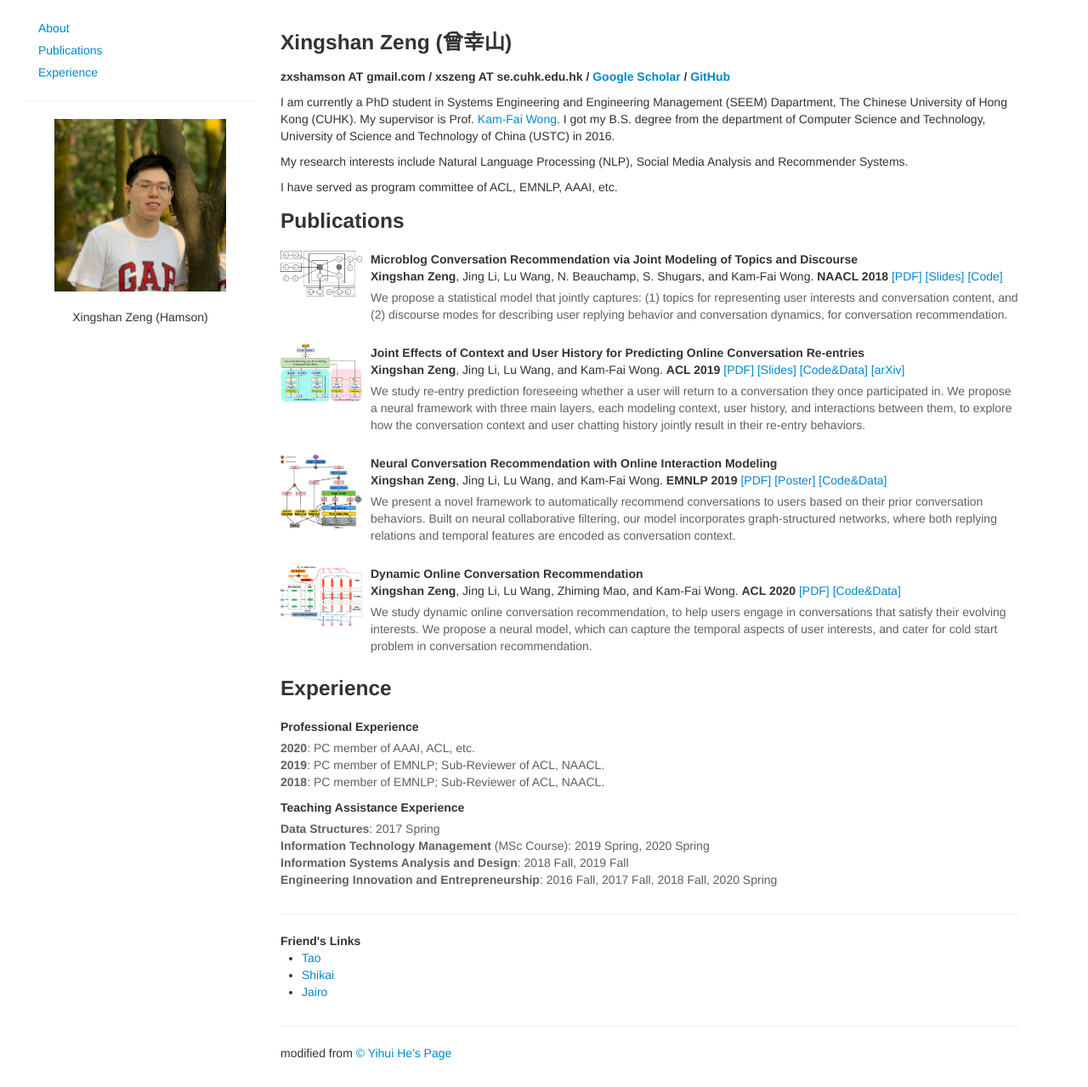
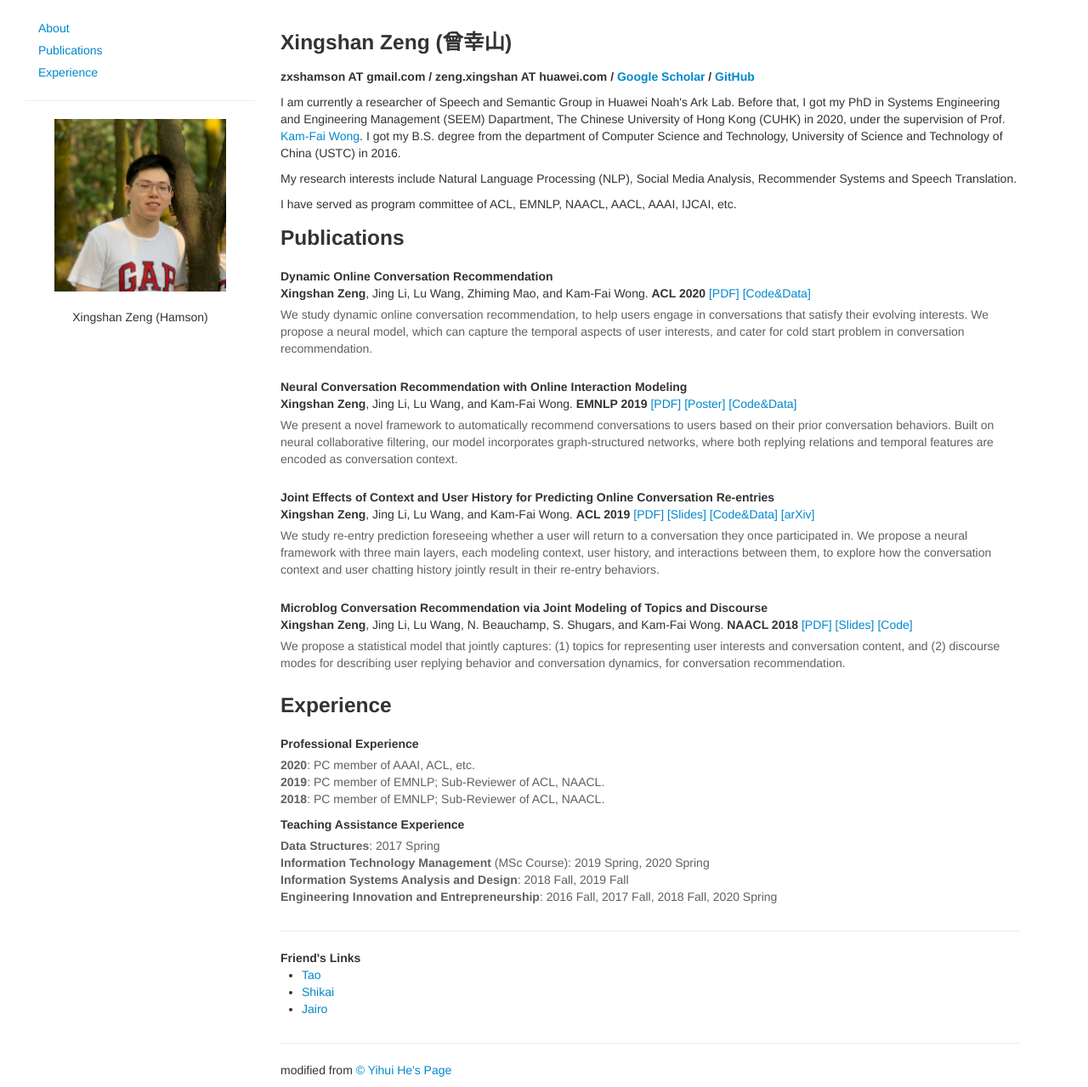
Before and after one commit to zxshamson/zxshamson.github.io, a Jekyll site: the page index.html, which Jekyll copies as it is, in a window 1280 px wide and 1279 px high. Shown: the whole window at 85% size. Built offline with Jekyll 4.4.1, drawn with Linux system fonts in a browser that asks for light colours.

Commit message:
update profile

```diff
--- a/index.html
+++ b/index.html
@@ -66,7 +66,7 @@
             </h3>
             <h5>
                 zxshamson AT gmail.com
-                / xszeng AT se.cuhk.edu.hk
+                / zeng.xingshan AT huawei.com
                 / <a target="_blank"
                  href="https://scholar.google.com/citations?user=Ca08I6AAAAAJ&hl=en">Google Scholar</a>
                 / <a target="_blank"
@@ -81,11 +81,11 @@
             <a class="visible-phone pull-left" href="http://daggerfs.com/index.html#">
                 <img class="media-object" src="assets_files/me.jpeg" width="96px" style="margin: 0px 10px">
             </a>
-            <p>I am currently a PhD student in Systems Engineering and Engineering Management (SEEM) Dapartment, The Chinese University of Hong Kong (CUHK). My supervisor is Prof. <a target="_blank" href="http://www.cintec.cuhk.edu.hk/kfwong/">Kam-Fai Wong</a>. I got my B.S. degree from the department of Computer Science and Technology, University of Science and Technology of China (USTC) in 2016. </p>
+            <p>I am currently a researcher of Speech and Semantic Group in Huawei Noah's Ark Lab. Before that, I got my PhD in Systems Engineering and Engineering Management (SEEM) Dapartment, The Chinese University of Hong Kong (CUHK) in 2020, under the supervision of Prof. <a target="_blank" href="http://www.cintec.cuhk.edu.hk/kfwong/">Kam-Fai Wong</a>. I got my B.S. degree from the department of Computer Science and Technology, University of Science and Technology of China (USTC) in 2016. </p>
 
-            <p>My research interests include Natural Language Processing (NLP), Social Media Analysis and Recommender Systems.</p>
+            <p>My research interests include Natural Language Processing (NLP), Social Media Analysis, Recommender Systems and Speech Translation.</p>
 
-            <p>I have served as program committee of ACL, EMNLP, AAAI, etc. </p>
+            <p>I have served as program committee of ACL, EMNLP, NAACL, AACL, AAAI, IJCAI, etc. </p>
 
 
             <!--
@@ -94,33 +94,55 @@
             <h3>
                 <a name="publications"></a> Publications
             </h3>
+
             <div class="media">
-                <a name="fsaf" class="pull-left">
-                    <img class="media-object" src="publications/1/model.png" width="96px" height="96px">
-                </a>
+                <!-- <a name="fsaf" class="pull-left">
+                    <img class="media-object" src="publications/4/model.png" width="96px" height="96px">
+                </a> -->
                 <div class="media-body">
                     <p class="media-heading">
                         <strong>
-                             Microblog Conversation Recommendation via Joint Modeling of Topics and Discourse
+                             Dynamic Online Conversation Recommendation
                         </strong><br>
-                        <strong>Xingshan Zeng</strong>, Jing Li, Lu Wang, N. Beauchamp, S. Shugars, and Kam-Fai Wong. <strong>NAACL 2018</strong>
+                        <strong>Xingshan Zeng</strong>, Jing Li, Lu Wang, Zhiming Mao, and Kam-Fai Wong. <strong>ACL 2020</strong>
                         <a target="_blank"
-                           href="publications/1/conv_rec(final).pdf">[PDF]</a>
+                           href="publications/4/dy_conv_rec(final).pdf">[PDF]</a>
                         <a target="_blank"
-                           href="publications/1/conv_rec(slides).pdf">[Slides]</a>
-                        <a target="_blank"
-                           href="https://github.com/zxshamson/conv-rec-jtd">[Code]</a>
+                           href="https://github.com/zxshamson/dy-conv-rec">[Code&ampData]</a>
                     </p>
                     <p class="abstract-text">
-                        We propose a statistical model that jointly captures: (1) topics for representing user interests and conversation content, and (2) discourse modes for describing user replying behavior and conversation dynamics, for conversation recommendation.
+                        We study dynamic online conversation recommendation, to help users engage in conversations that satisfy their evolving interests. We propose a neural model, which can capture the temporal aspects of user interests, and cater for cold start problem in conversation recommendation.
                     </p>
                 </div>
             </div>
 
             <div class="media">
-                <a name="fsaf" class="pull-left">
+                <!-- <a name="fsaf" class="pull-left">
+                    <img class="media-object" src="publications/3/model.png" width="96px" height="96px">
+                </a> -->
+                <div class="media-body">
+                    <p class="media-heading">
+                        <strong>
+                             Neural Conversation Recommendation with Online Interaction Modeling
+                        </strong><br>
+                        <strong>Xingshan Zeng</strong>, Jing Li, Lu Wang, and Kam-Fai Wong. <strong>EMNLP 2019</strong>
+                        <a target="_blank"
+                           href="publications/3/neural_conv_rec(final).pdf">[PDF]</a>
+                        <a target="_blank"
+                           href="publications/3/neural_conv_rec(poster).pdf">[Poster]</a>
+                        <a target="_blank"
+                           href="https://github.com/zxshamson/neural-conv-rec">[Code&ampData]</a>
+                    </p>
+                    <p class="abstract-text">
+                        We present a novel framework to automatically recommend conversations to users based on their prior conversation behaviors. Built on neural collaborative filtering, our model incorporates graph-structured networks, where both replying relations and temporal features are encoded as conversation context.
+                    </p>
+                </div>
+            </div>
+
+            <div class="media">
+                <!-- <a name="fsaf" class="pull-left">
                     <img class="media-object" src="publications/2/model.png" width="96px" height="96px">
-                </a>
+                </a> -->
                 <div class="media-body">
                     <p class="media-heading">
                         <strong>
@@ -143,45 +165,24 @@
             </div>
 
             <div class="media">
-                <a name="fsaf" class="pull-left">
-                    <img class="media-object" src="publications/3/model.png" width="96px" height="96px">
-                </a>
+                <!-- <a name="fsaf" class="pull-left">
+                    <img class="media-object" src="publications/1/model.png" width="96px" height="96px">
+                </a> -->
                 <div class="media-body">
                     <p class="media-heading">
                         <strong>
-                             Neural Conversation Recommendation with Online Interaction Modeling
+                             Microblog Conversation Recommendation via Joint Modeling of Topics and Discourse
                         </strong><br>
-                        <strong>Xingshan Zeng</strong>, Jing Li, Lu Wang, and Kam-Fai Wong. <strong>EMNLP 2019</strong>
+                        <strong>Xingshan Zeng</strong>, Jing Li, Lu Wang, N. Beauchamp, S. Shugars, and Kam-Fai Wong. <strong>NAACL 2018</strong>
                         <a target="_blank"
-                           href="publications/3/neural_conv_rec(final).pdf">[PDF]</a>
+                           href="publications/1/conv_rec(final).pdf">[PDF]</a>
                         <a target="_blank"
-                           href="publications/3/neural_conv_rec(poster).pdf">[Poster]</a>
+                           href="publications/1/conv_rec(slides).pdf">[Slides]</a>
                         <a target="_blank"
-                           href="https://github.com/zxshamson/neural-conv-rec">[Code&ampData]</a>
+                           href="https://github.com/zxshamson/conv-rec-jtd">[Code]</a>
                     </p>
                     <p class="abstract-text">
-                        We present a novel framework to automatically recommend conversations to users based on their prior conversation behaviors. Built on neural collaborative filtering, our model incorporates graph-structured networks, where both replying relations and temporal features are encoded as conversation context.
-                    </p>
-                </div>
-            </div>
-
-            <div class="media">
-                <a name="fsaf" class="pull-left">
-                    <img class="media-object" src="publications/4/model.png" width="96px" height="96px">
-                </a>
-                <div class="media-body">
-                    <p class="media-heading">
-                        <strong>
-                             Dynamic Online Conversation Recommendation
-                        </strong><br>
-                        <strong>Xingshan Zeng</strong>, Jing Li, Lu Wang, Zhiming Mao, and Kam-Fai Wong. <strong>ACL 2020</strong>
-                        <a target="_blank"
-                           href="publications/4/dy_conv_rec(final).pdf">[PDF]</a>
-                        <a target="_blank"
-                           href="https://github.com/zxshamson/dy-conv-rec">[Code&ampData]</a>
-                    </p>
-                    <p class="abstract-text">
-                        We study dynamic online conversation recommendation, to help users engage in conversations that satisfy their evolving interests. We propose a neural model, which can capture the temporal aspects of user interests, and cater for cold start problem in conversation recommendation.
+                        We propose a statistical model that jointly captures: (1) topics for representing user interests and conversation content, and (2) discourse modes for describing user replying behavior and conversation dynamics, for conversation recommendation.
                     </p>
                 </div>
             </div>
```
